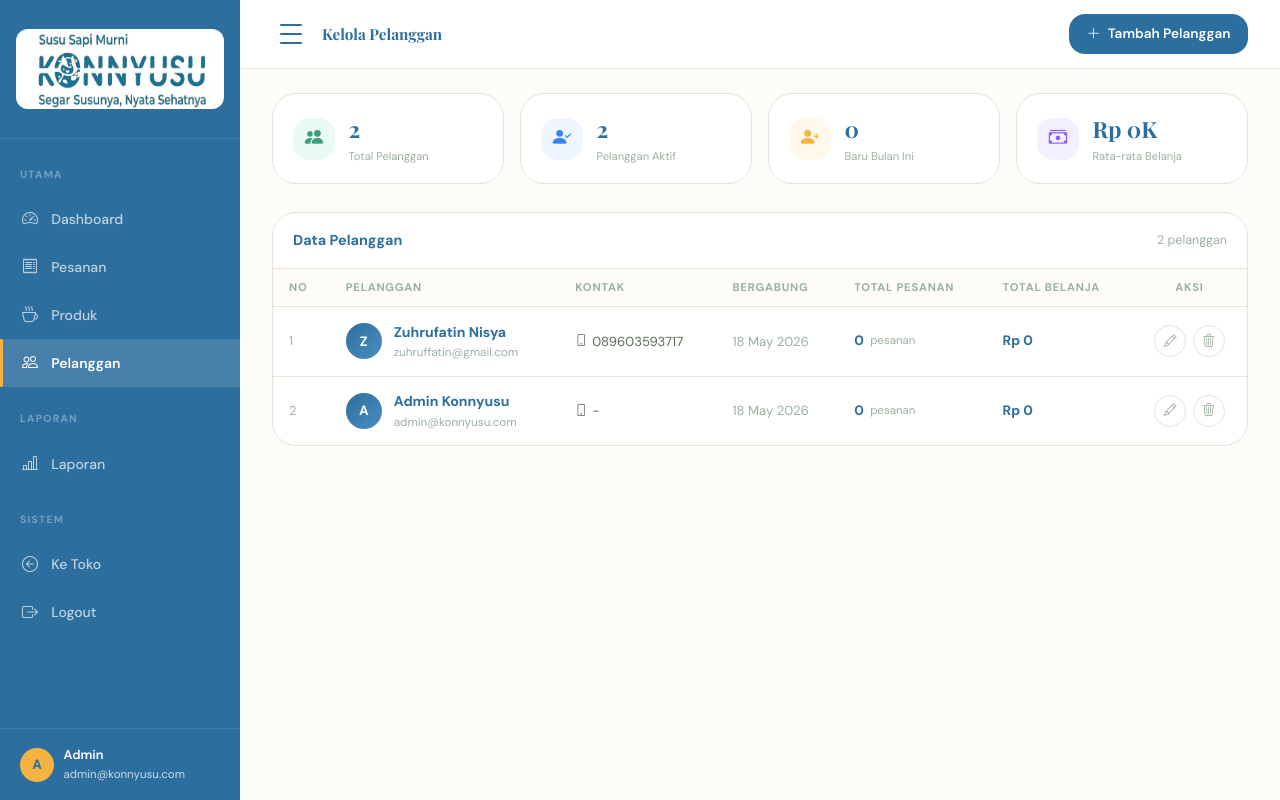
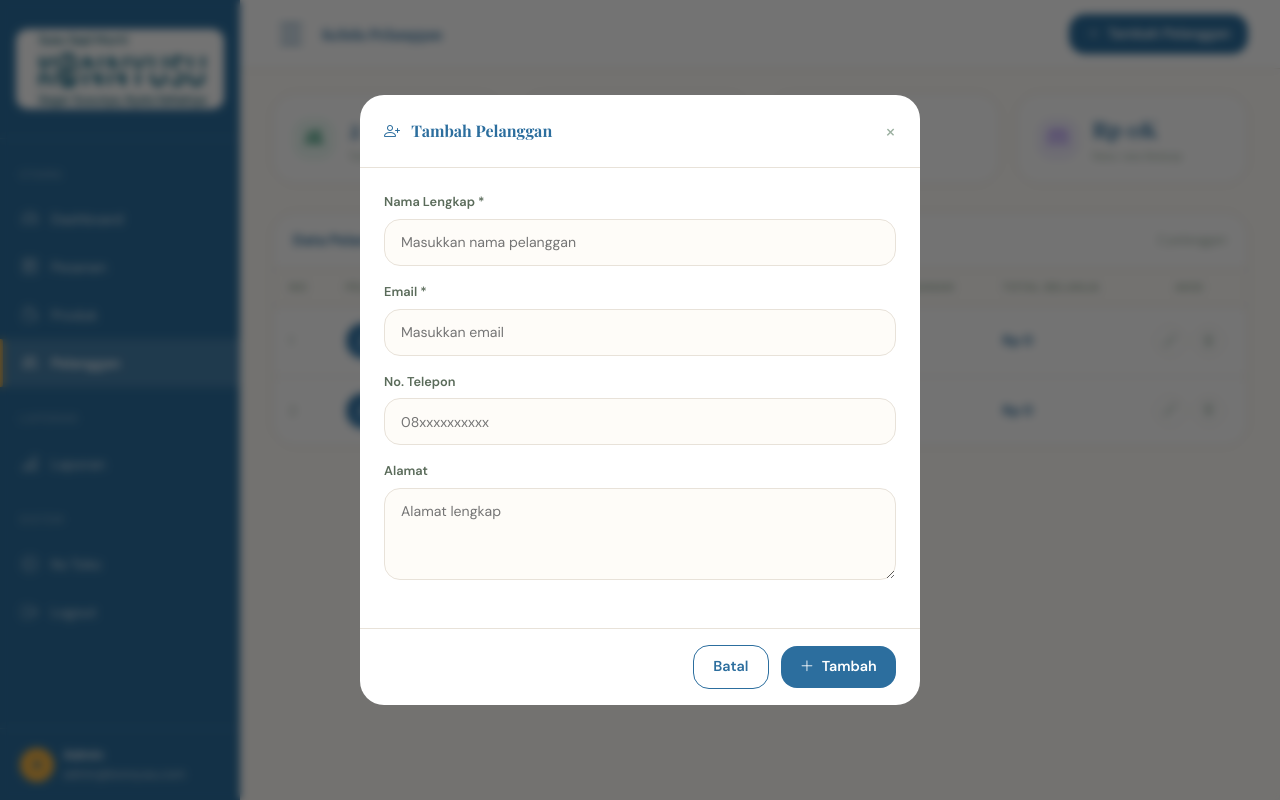
Before and after one commit to pijawww/Konnyusu-website, a PHP site: page /admin/customers/customers.php in a window 1280 px wide, after a click on "Tambah Pelanggan". Run offline with PHP 8.4, Linux system fonts and the light colour scheme; a user stored in the database is signed in; data comes from the database, SQL or seed files in the repository; data that the repository does not hold is empty; some libraries are stand-ins or nearby versions.

Commit message:
update add pelanggan

```diff
--- a/admin/customers/customers.php
+++ b/admin/customers/customers.php
@@ -344,6 +344,65 @@ if ($stats['total'] > 0) {
   </div>
 </div>
 
+<!-- Add Customer Modal -->
+<div class="modal-overlay" id="addModal">
+  <div class="modal-box">
+
+    <div class="modal-header">
+      <h5>
+        <i class="bi bi-person-plus me-2"></i>
+        Tambah Pelanggan
+      </h5>
+
+      <button onclick="closeModal('addModal')"
+        style="background:none;border:none;font-size:1.25rem;cursor:pointer;color:var(--text-muted);">
+        ×
+      </button>
+    </div>
+
+    <form>
+      <div class="modal-body">
+
+        <div class="form-group">
+          <label>Nama Lengkap *</label>
+          <input type="text" placeholder="Masukkan nama pelanggan">
+        </div>
+
+        <div class="form-group">
+          <label>Email *</label>
+          <input type="email" placeholder="Masukkan email">
+        </div>
+
+        <div class="form-group">
+          <label>No. Telepon</label>
+          <input type="text" placeholder="08xxxxxxxxxx">
+        </div>
+
+        <div class="form-group">
+          <label>Alamat</label>
+          <textarea rows="3" placeholder="Alamat lengkap"></textarea>
+        </div>
+
+      </div>
+
+      <div class="modal-footer">
+        <button type="button"
+          onclick="closeModal('addModal')"
+          class="btn-outline-brand">
+
+          Batal
+        </button>
+
+        <button type="submit" class="btn-brand">
+          <i class="bi bi-plus-lg me-1"></i>
+          Tambah
+        </button>
+      </div>
+    </form>
+
+  </div>
+</div>
+
 <script src="https://cdn.jsdelivr.net/npm/bootstrap@5.3.3/dist/js/bootstrap.bundle.min.js"></script>
 <script>
 function openModal(id){document.getElementById(id).classList.add('open');}
```
